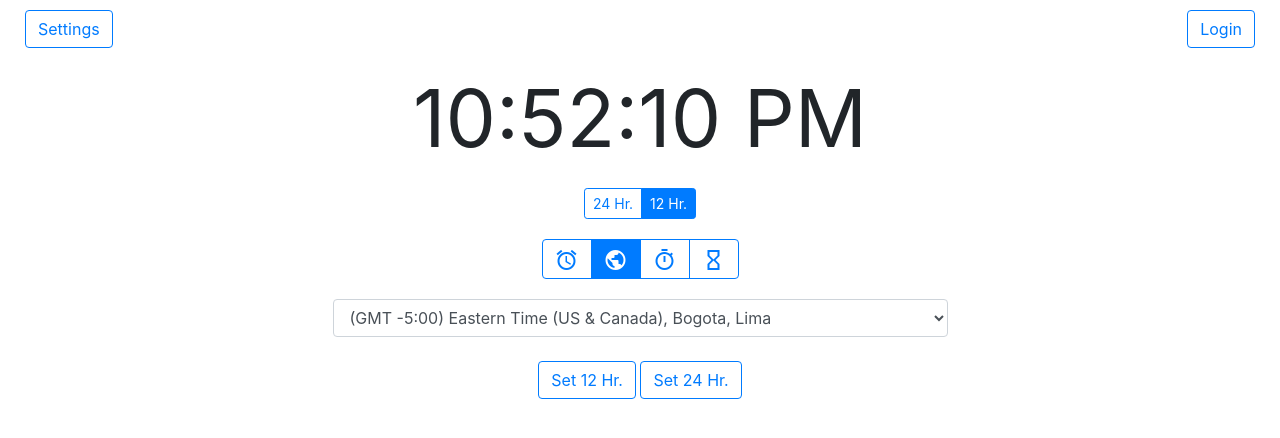
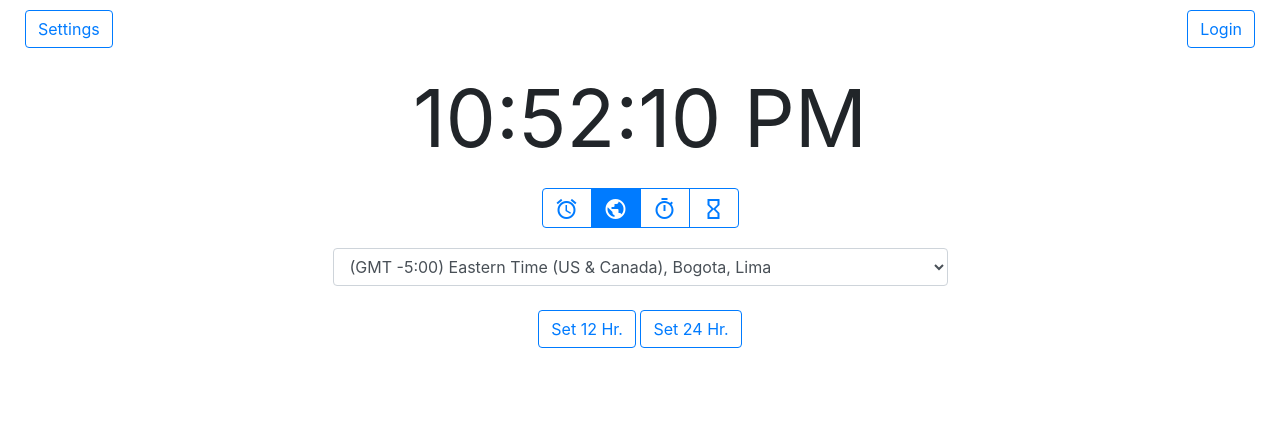
Before and after one commit to philipheindel/Web-Clock, a PHP site: page /views/index/index.php in a window 1280 px wide. Shown: the top 438 px of the page. Run offline with PHP 8.4, Linux system fonts and the light colour scheme.

Commit message:
removing the 12/24 hr buttons

```diff
--- a/views/index/indexBody.php
+++ b/views/index/indexBody.php
@@ -17,20 +17,7 @@
                 <div id="Clock" class="clock">00:00:00</div>
             </div>
         </div>
-        <div class="row">
-            <div class="col menu-bar main-content">
-                <div class="btn-group btn-group-toggle" data-toggle="buttons">
-                    <label onclick = "resetTime(); showTheTime24('-5,0')" class="btn btn-sm btn-outline-primary" onmouseout="$('#twentyfourHour').blur()">
-                        <input  id="twentyfourHour" type="radio" name="options" autocomplete="off">
-                        24 Hr.
-                    </label>
-                    <label onclick = "resetTime(); showTheTime('-5,0')"class="btn btn-sm btn-outline-primary active" onmouseout="$('#twelveHour').blur()">
-                        <input id="twelveHour" type="radio" name="options" autocomplete="off">
-                        12 Hr.
-                    </label>
-                </div>
-            </div>
-        </div>
+
         <div class="row">
             <div class="col menu-bar main-content">
                 <div class="btn-group btn-group-toggle" data-toggle="buttons">
```
